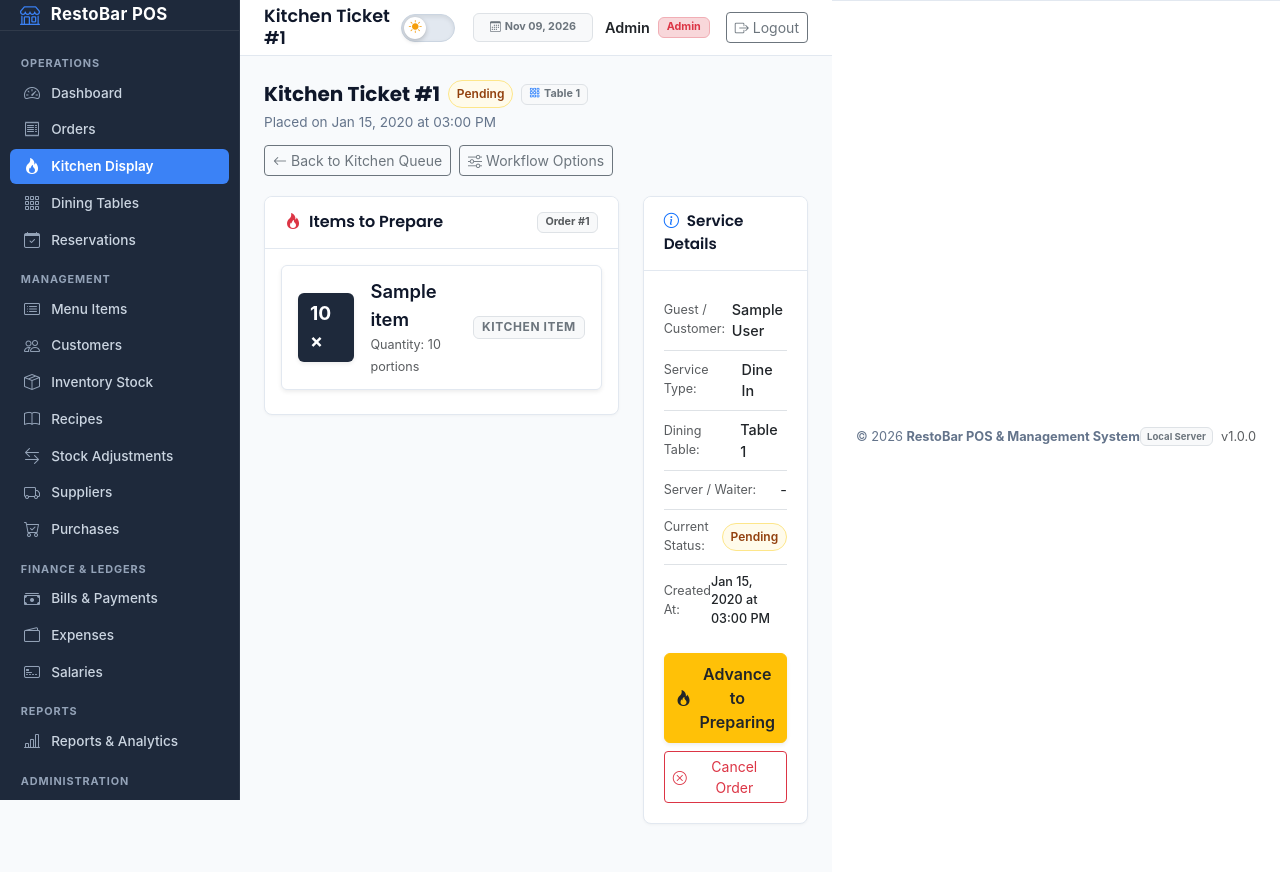
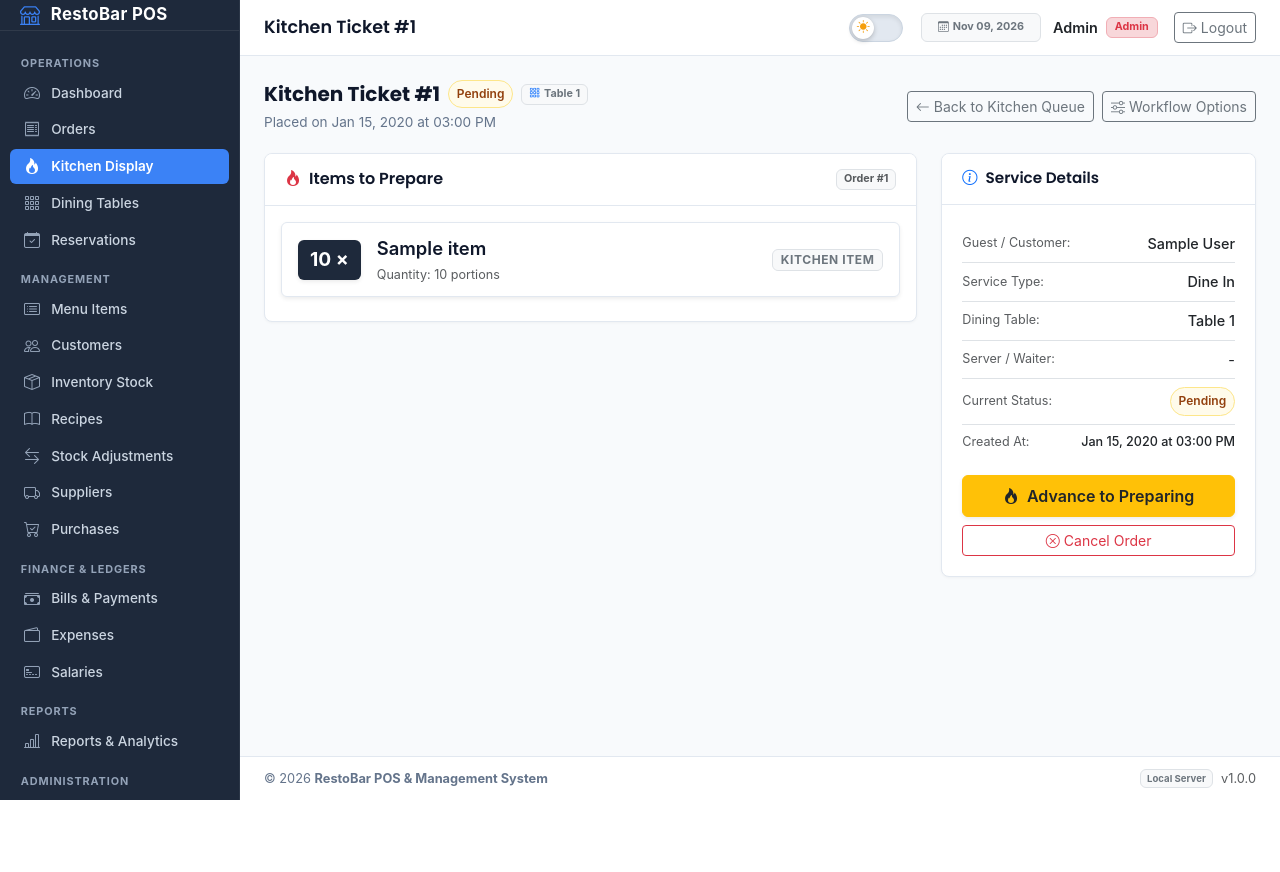
Before and after one commit to Adnankhalid606/restarurant_management_system, a PHP site: page /kitchen/view.php?id=1 in a window 1280 px wide. After the commit the page ends 800 px from the top, so only its background shows below. Run offline with PHP 8.4, Linux system fonts and the light colour scheme; a user stored in the database is signed in; data comes from the database, SQL or seed files in the repository; tables that the repository leaves empty hold one stand-in row (values such as "Sample post"); some web fonts are replaced.

Commit message:
fix(kitchen): view ui

```diff
--- a/kitchen/view.php
+++ b/kitchen/view.php
@@ -185,18 +185,18 @@ $status_class = match($order["status"]) {
                 <?php } else { ?>
                     <?php while ($item = mysqli_fetch_assoc($items)) { ?>
                         <div class="kds-item-row shadow-sm">
-                            <div class="d-flex align-items-center gap-3">
-                                <span class="kds-qty-badge shadow-sm">
+                            <div class="d-flex align-items-center gap-3 min-w-0">
+                                <span class="kds-qty-badge shadow-sm flex-shrink-0">
                                     <?php echo (int) $item["quantity"]; ?> &times;
                                 </span>
-                                <div>
-                                    <div class="kds-food-title">
+                                <div class="min-w-0">
+                                    <div class="kds-food-title text-break">
                                         <?php echo htmlspecialchars($item["menu_item_name"], ENT_QUOTES, 'UTF-8'); ?>
                                     </div>
                                     <small class="text-muted">Quantity: <?php echo (int) $item["quantity"]; ?> portion<?php echo ((int)$item["quantity"] > 1) ? 's' : ''; ?></small>
                                 </div>
                             </div>
-                            <span class="badge bg-light text-secondary border text-uppercase" style="font-size: 0.75rem; letter-spacing: 0.05em;">
+                            <span class="badge bg-light text-secondary border text-uppercase flex-shrink-0 ms-2" style="font-size: 0.75rem; letter-spacing: 0.05em;">
                                 Kitchen Item
                             </span>
                         </div>
@@ -213,39 +213,39 @@ $status_class = match($order["status"]) {
                 <span class="pos-card-title"><i class="bi bi-info-circle me-2 text-primary"></i>Service Details</span>
             </div>
             <div class="pos-card-body">
-                <div class="d-flex justify-content-between align-items-center py-2 border-bottom">
-                    <span class="text-muted small">Guest / Customer:</span>
-                    <span class="fw-medium text-dark">
+                <div class="d-flex justify-content-between align-items-center py-2 border-bottom gap-2">
+                    <span class="text-muted small flex-shrink-0">Guest / Customer:</span>
+                    <span class="fw-medium text-dark text-end text-break">
                         <?php echo htmlspecialchars($order["customer_name"] ?? "Walk-in", ENT_QUOTES, 'UTF-8'); ?>
                     </span>
                 </div>
-                <div class="d-flex justify-content-between align-items-center py-2 border-bottom">
-                    <span class="text-muted small">Service Type:</span>
-                    <span class="fw-medium text-dark text-capitalize">
+                <div class="d-flex justify-content-between align-items-center py-2 border-bottom gap-2">
+                    <span class="text-muted small flex-shrink-0">Service Type:</span>
+                    <span class="fw-medium text-dark text-capitalize text-end">
                         <?php echo htmlspecialchars(str_replace('_', ' ', $order["order_type"]), ENT_QUOTES, 'UTF-8'); ?>
                     </span>
                 </div>
-                <div class="d-flex justify-content-between align-items-center py-2 border-bottom">
-                    <span class="text-muted small">Dining Table:</span>
-                    <span class="fw-medium text-dark">
+                <div class="d-flex justify-content-between align-items-center py-2 border-bottom gap-2">
+                    <span class="text-muted small flex-shrink-0">Dining Table:</span>
+                    <span class="fw-medium text-dark text-end">
                         <?php echo !empty($order["table_number"]) ? "Table " . htmlspecialchars($order["table_number"], ENT_QUOTES, 'UTF-8') : "<span class=\"text-muted\">N/A</span>"; ?>
                     </span>
                 </div>
-                <div class="d-flex justify-content-between align-items-center py-2 border-bottom">
-                    <span class="text-muted small">Server / Waiter:</span>
-                    <span class="text-dark">
+                <div class="d-flex justify-content-between align-items-center py-2 border-bottom gap-2">
+                    <span class="text-muted small flex-shrink-0">Server / Waiter:</span>
+                    <span class="text-dark text-end text-break">
                         <?php echo htmlspecialchars($order["waiter_name"] ?? "-", ENT_QUOTES, 'UTF-8'); ?>
                     </span>
                 </div>
-                <div class="d-flex justify-content-between align-items-center py-2 border-bottom">
-                    <span class="text-muted small">Current Status:</span>
-                    <span class="badge-subtle <?php echo $status_class; ?> text-capitalize">
+                <div class="d-flex justify-content-between align-items-center py-2 border-bottom gap-2">
+                    <span class="text-muted small flex-shrink-0">Current Status:</span>
+                    <span class="badge-subtle <?php echo $status_class; ?> text-capitalize flex-shrink-0">
                         <?php echo htmlspecialchars($order["status"], ENT_QUOTES, 'UTF-8'); ?>
                     </span>
                 </div>
-                <div class="d-flex justify-content-between align-items-center py-2 mb-3">
-                    <span class="text-muted small">Created At:</span>
-                    <span class="text-dark small fw-medium">
+                <div class="d-flex justify-content-between align-items-center py-2 mb-3 gap-2">
+                    <span class="text-muted small flex-shrink-0">Created At:</span>
+                    <span class="text-dark small fw-medium text-end">
                         <?php echo formatDateTime($order["created_at"]); ?>
                     </span>
                 </div>
@@ -304,7 +304,6 @@ $status_class = match($order["status"]) {
         </div>
     </div>
 </div>
-</div>
 
 <?php
 
```
